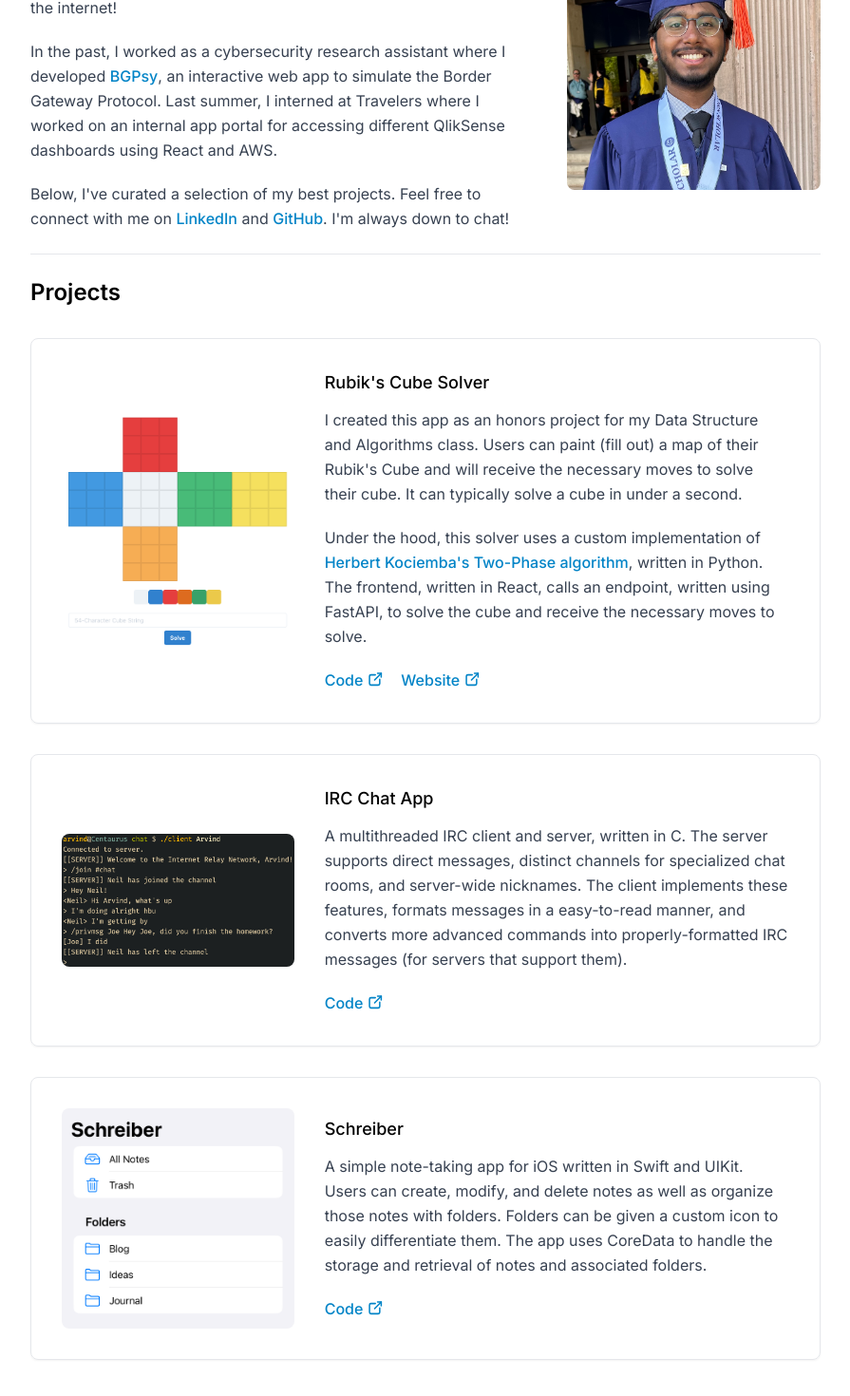
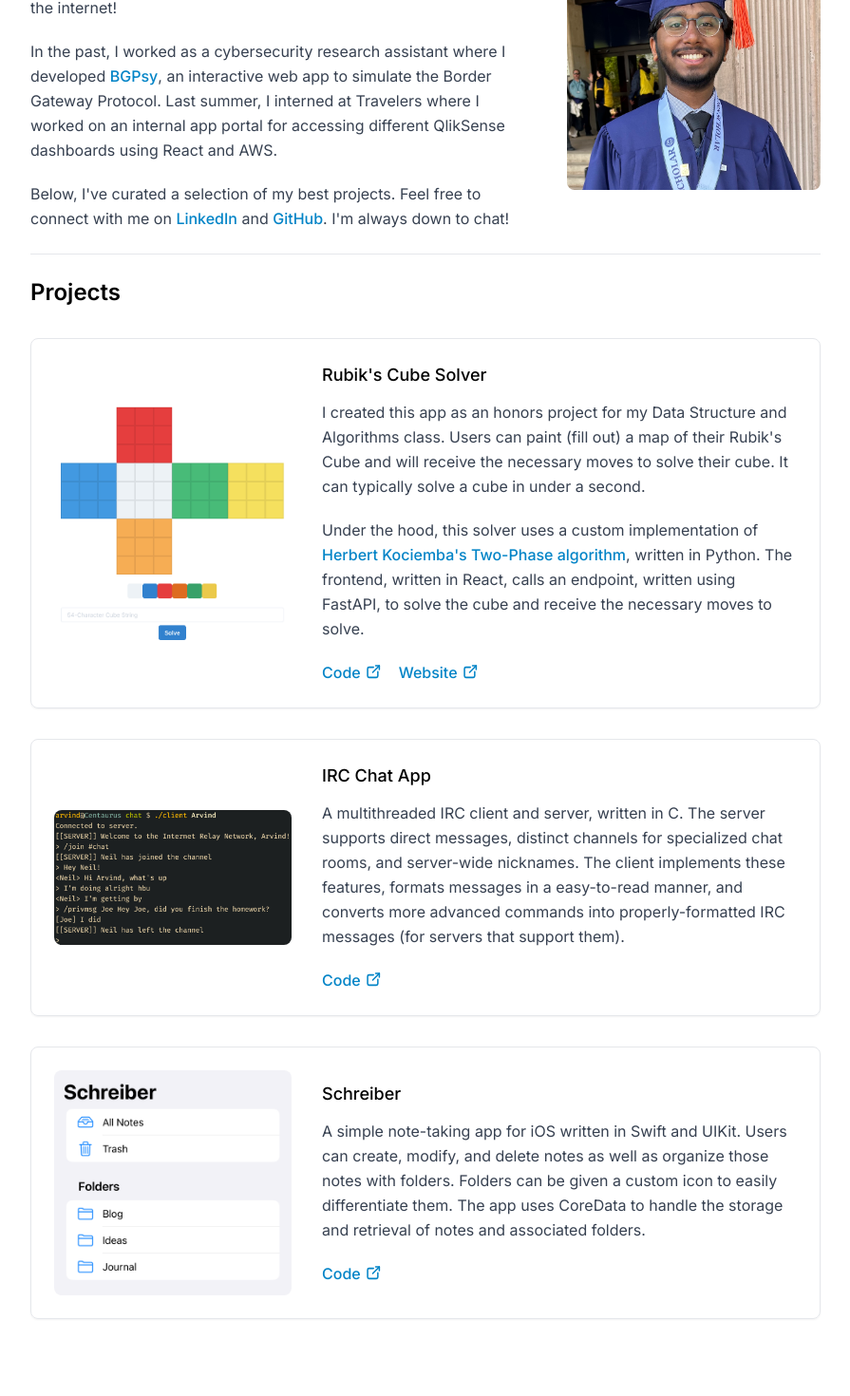
Before and after one commit to Arvonit/website, a Next.js app: page / in a window 1280 px wide. Shown: the part 306-1776 px from the top of the page at 95% size, without its empty margins (192-1087 px from the left). Built offline with nearby package versions, Linux system fonts and the light colour scheme.

Commit message:
Adjust padding of cards

```diff
--- a/src/components/projects.tsx
+++ b/src/components/projects.tsx
@@ -11,7 +11,7 @@ export default function Projects() {
       <h2 className="text-2xl font-semibold mb-4 dark:text-white">Projects</h2>
 
       {/* Rubik's Cube Solver */}
-      <div className="flex flex-col md:flex-row space-x-0 md:space-x-8 space-y-8 md:space-y-0 items-center shadow-sm border dark:border-[#333333] rounded-lg p-5 sm:p-8">
+      <div className="flex flex-col md:flex-row space-x-0 md:space-x-8 space-y-8 md:space-y-0 items-center shadow-sm border dark:border-[#333333] rounded-lg p-5 sm:p-6">
         {/* Picture */}
         <div className="basis-1/3 w-1/2">
           <Image
@@ -58,7 +58,7 @@ export default function Projects() {
       </div>
 
       {/* IRC Client/Server */}
-      <div className="flex flex-col md:flex-row space-x-0 md:space-x-8 space-y-8 md:space-y-0 items-center shadow-sm border dark:border-[#333333] rounded-lg p-5 sm:p-8">
+      <div className="flex flex-col md:flex-row space-x-0 md:space-x-8 space-y-8 md:space-y-0 items-center shadow-sm border dark:border-[#333333] rounded-lg p-5 sm:p-6">
         {/* Picture */}
         <div className="basis-1/3 w-1/2">
           <Image
@@ -93,7 +93,7 @@ export default function Projects() {
       </div>
 
       {/* Schreiber */}
-      <div className="flex flex-col md:flex-row space-x-0 md:space-x-8 space-y-8 md:space-y-0 items-center shadow-sm border dark:border-[#333333] rounded-lg p-5 sm:p-8">
+      <div className="flex flex-col md:flex-row space-x-0 md:space-x-8 space-y-8 md:space-y-0 items-center shadow-sm border dark:border-[#333333] rounded-lg p-5 sm:p-6">
         {/* Picture */}
         <div className="basis-1/3 w-1/2">
           <Image
```
